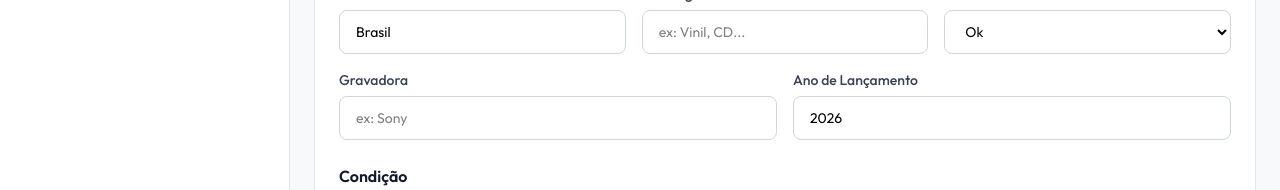
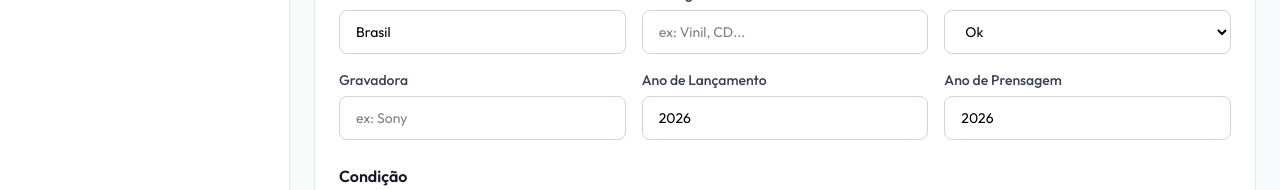
Before and after one commit to ec-univesp/admin-loja-disco, a Next.js app: page /inventory/add-record in a window 1280 px wide. Shown: the part 534-724 px from the top of the page. Built offline with nearby package versions, Linux system fonts and the light colour scheme; no server answers.

Commit message:
feat(inventory): add anoPrensagem field to record form
Field was already defined in the Zod schema and defaults but missing
from the UI. Adds the input next to anoLancamento, with valueAsNumber
on both so the schema receives a number (not string).

```diff
--- a/src/app/inventory/components/AddRecordForm.tsx
+++ b/src/app/inventory/components/AddRecordForm.tsx
@@ -257,7 +257,7 @@ export default function AddRecordForm({ onSuccess, embedded = false }: AddRecord
               </div>
             </div>
 
-            <div className="grid grid-cols-1 gap-4 md:grid-cols-2">
+            <div className="grid grid-cols-1 gap-4 md:grid-cols-3">
               <div>
                 <Label htmlFor="gravadora">Gravadora</Label>
                 <input
@@ -274,9 +274,25 @@ export default function AddRecordForm({ onSuccess, embedded = false }: AddRecord
                 <input
                   type="number"
                   id="anoLancamento"
-                  {...register('anoLancamento')}
+                  {...register('anoLancamento', { valueAsNumber: true })}
                   className="h-11 w-full rounded-lg border border-gray-300 bg-white px-4 py-2.5 text-sm focus:border-brand-700 dark:border-gray-600 dark:bg-gray-800 dark:focus:border-brand-600"
                 />
+                {errors.anoLancamento && (
+                  <span className="mt-1 block text-sm text-error-600 dark:text-error-400">{errors.anoLancamento.message}</span>
+                )}
+              </div>
+
+              <div>
+                <Label htmlFor="anoPrensagem">Ano de Prensagem</Label>
+                <input
+                  type="number"
+                  id="anoPrensagem"
+                  {...register('anoPrensagem', { valueAsNumber: true })}
+                  className="h-11 w-full rounded-lg border border-gray-300 bg-white px-4 py-2.5 text-sm focus:border-brand-700 dark:border-gray-600 dark:bg-gray-800 dark:focus:border-brand-600"
+                />
+                {errors.anoPrensagem && (
+                  <span className="mt-1 block text-sm text-error-600 dark:text-error-400">{errors.anoPrensagem.message}</span>
+                )}
               </div>
             </div>
           </div>
```
